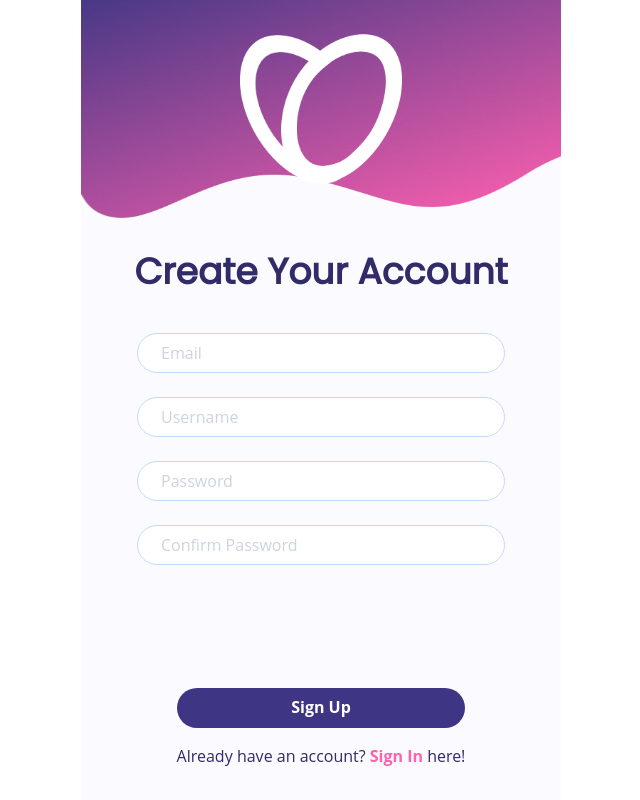
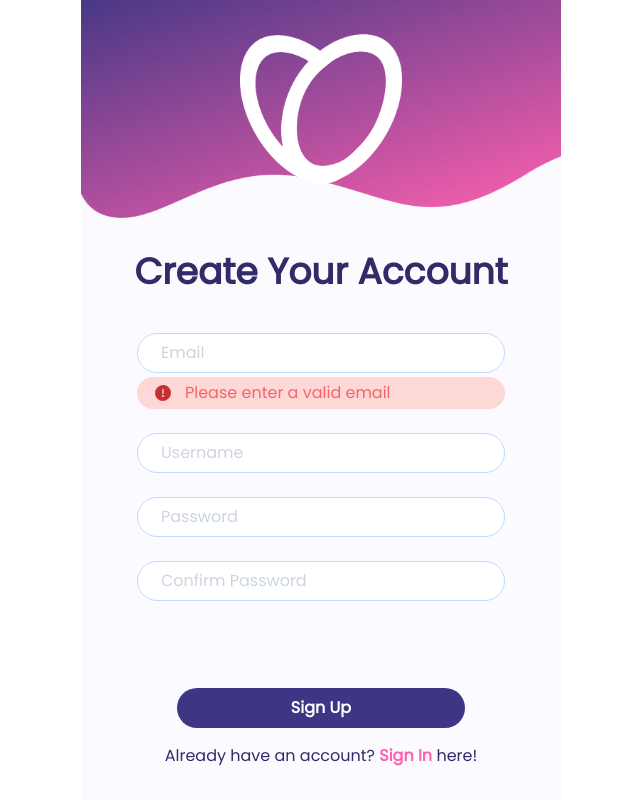
Before and after one commit to malikrafsan/Dating-App-PWA, a React app: page /register in a window 1280 px wide. Shown: the whole page, without its empty margins (319-959 px from the left). Built offline with nearby package versions, Linux system fonts and the light colour scheme; the HTML template or start-up script is replaced by a standard one.

Commit message:
fix: change font, register input validation

```diff
--- a/src/pages/Register.tsx
+++ b/src/pages/Register.tsx
@@ -23,6 +23,7 @@ const Register = () => {
     confirmPassword: "",
   });
   const [errorMessage, setErrorMessage] = useState("");
+  const [errorMessageEmail, setErrorMessageEmail] = useState("");
 
   const { register } = useAuth();
 
@@ -33,10 +34,14 @@ const Register = () => {
 
   const handleRegister :MouseEventHandler<HTMLButtonElement> = (e) => {
     e.preventDefault();
-    if (!isMatchPassword()) {
-      setErrorMessage("Password does not match");
+    if (!formValues.email || !formValues.username || !formValues.password) {
+      setErrorMessage("Please fill all the fields");
       return;
     }
+    if (!isValidEmail() || !isMatchPassword()) {
+      return;
+    }
+
     register(formValues.email, formValues.username, formValues.password)
       .then((_) => {
         alert("Register successful!");
@@ -47,6 +52,20 @@ const Register = () => {
         }
       });
   };
+
+  const isValidEmail = () => {
+    const emailRegex = /^[\w-\.]+@([\w-]+\.)+[\w-]{2,4}$/;
+    return emailRegex.test(formValues.email);
+  };
+
+  useEffect(() => {
+    if (isValidEmail()) {
+      setErrorMessageEmail("");
+    } else {
+      setErrorMessageEmail("Please enter a valid email");
+    }
+  }, [formValues.email]);
+
 
   const isMatchPassword = () => {
     return formValues.password === formValues.confirmPassword;
@@ -74,6 +93,7 @@ const Register = () => {
             label="Email"
             value={formValues.email}
             setValue={(val) => handleChange(val, "email")}
+            errorMessage={errorMessageEmail}
           />
           <InputField
             type="text"
--- a/src/styles/theme.ts
+++ b/src/styles/theme.ts
@@ -20,7 +20,7 @@ const theme = extendTheme({
   },
   fonts: {
     heading: "Poppins",
-    body: "'Open Sans', sans-serif",
+    body: "Poppins",
   },
   styles: {
     global: {
```
